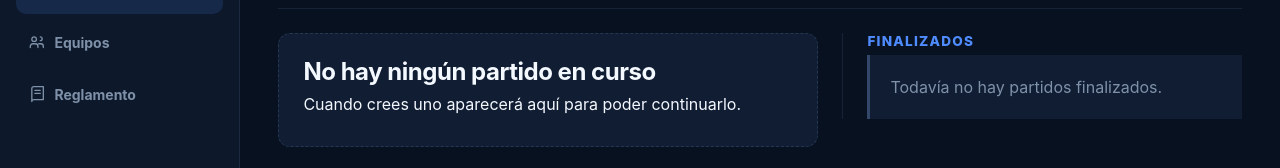
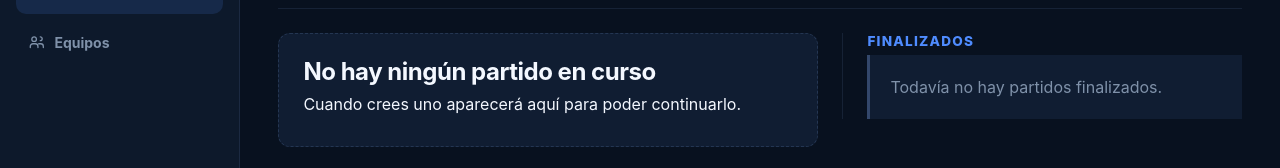
Before and after one commit to AntonioMC12/futsal-stats, an Angular app: page /matches in a window 1280 px wide. Shown: the part 150-318 px from the top of the page. Built offline with nearby package versions, Linux system fonts and the light colour scheme.

Commit message:
feat(ui): deleted routing to reglamento-rfef

```diff
--- a/src/app/features/live-match/ui/live-match-page.html
+++ b/src/app/features/live-match/ui/live-match-page.html
@@ -920,12 +920,7 @@
               }
               @case ('more') {
                 <div class="more-actions">
-                  <a
-                    class="btn btn--secondary"
-                    routerLink="/reglamento-rfef"
-                    [queryParams]="{ matchId: match.id }"
-                    >Reglamento RFEF</a
-                  ><button
+                  <button
                     class="btn btn--secondary export-csv"
                     type="button"
                     [disabled]="csvExporter.isExporting()"
--- a/src/app/shared/components/app-shell/app-shell.html
+++ b/src/app/shared/components/app-shell/app-shell.html
@@ -23,14 +23,6 @@
         </svg>
         <span>Equipos</span>
       </a>
-      <a routerLink="/reglamento-rfef" routerLinkActive="is-active" ariaCurrentWhenActive="page">
-        <svg viewBox="0 0 24 24" aria-hidden="true">
-          <path
-            d="M5 4.5A2.5 2.5 0 0 1 7.5 2H20v17H7.5A2.5 2.5 0 0 0 5 21.5Zm0 0v17M9 7h7m-7 4h7"
-          />
-        </svg>
-        <span>Reglamento</span>
-      </a>
     </nav>
   </header>
   <main class="shell__main">
```
